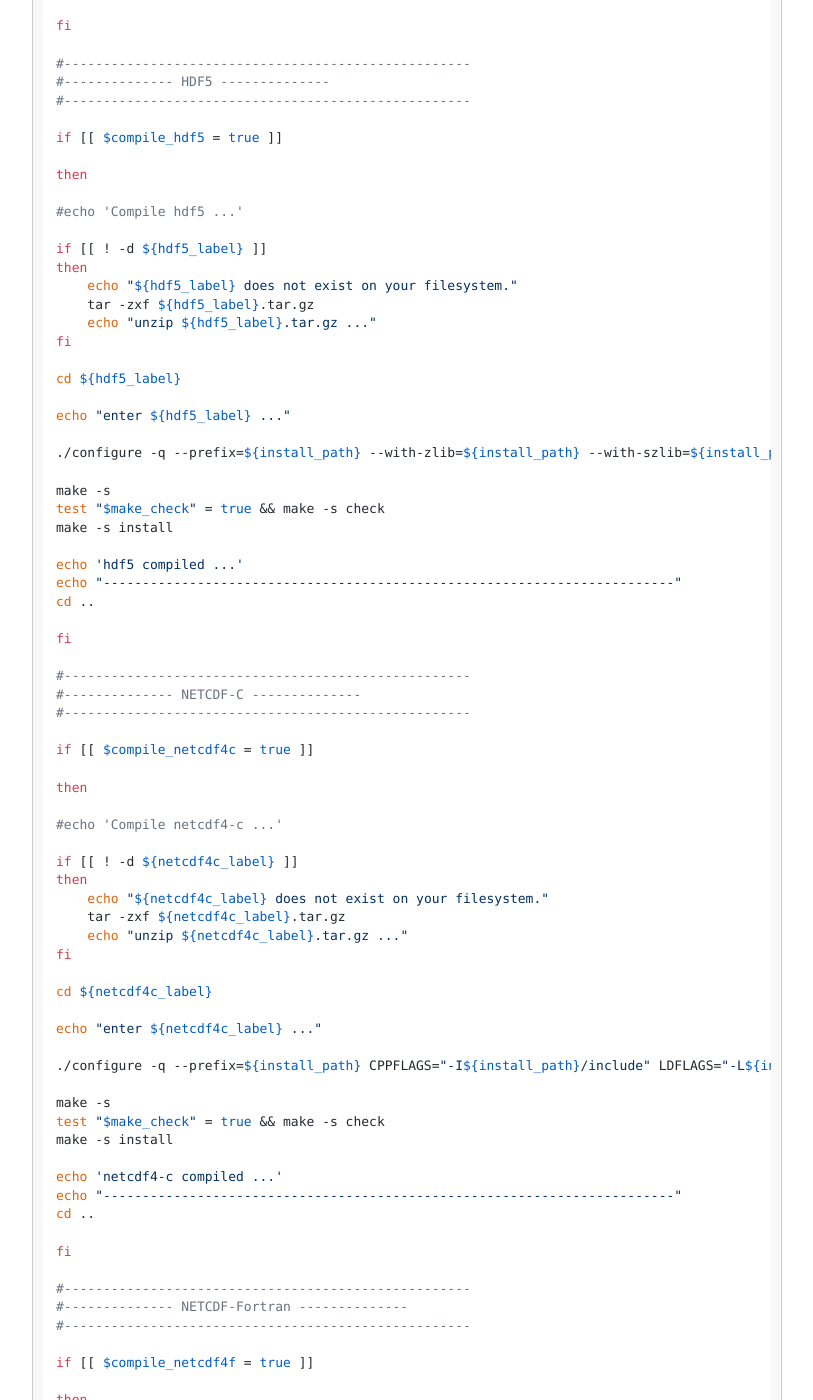
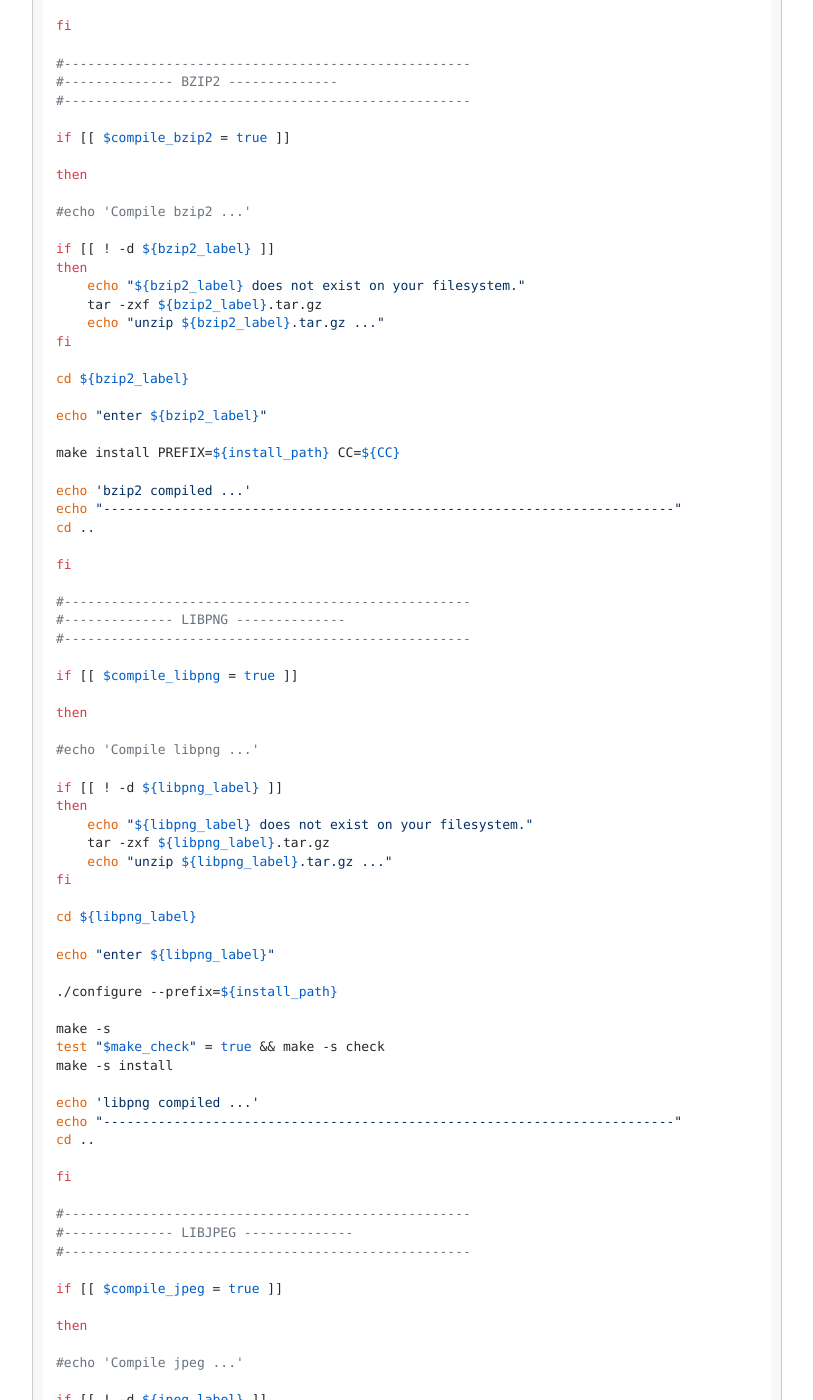
Before and after one commit to CryoECNU/cryoecnu.github.io, a Jekyll site: the page built from _posts/2021-10-09-编译NETCDF和MPICH.md, in a window 1280 px wide and 1400 px high, scrolled down 4303 px. Shown: the whole window, without its empty margins (233-1046 px from the left). Built offline with Jekyll 4.4.1, drawn with Linux system fonts in a browser that asks for light colours; nearby versions of some CDN libraries; comment, search, counter and statistics services are not loaded; some of the changed text lies outside the part shown.

Commit message:
Update 2021-10-09-编译NETCDF和MPICH.md

```diff
--- a/_posts/2021-10-09-编译NETCDF和MPICH.md
+++ b/_posts/2021-10-09-编译NETCDF和MPICH.md
@@ -1,16 +1,16 @@
 ---
 layout: post
-title: 编译netcdf和mpich
+title: 编译netcdf、mpich和Jasper库
 date: 2021-10-09
 categories: blog
 description:
-tags: [Software, netcdf, mpich, compile]
+tags: [Software, netcdf, mpich, jasper, compile]
 header-img: img/top.png    #这篇文章标题背景图片
 ---
 
-在MAC OS下面，不管是MACPORTS还是HOMEBREW安装的gcc、netcdf、mpich包，安装的时候都没问题，但是用来编译其他程序（比如编译VIC模型）的时候总报莫名其妙的错误。没办法，只好自己编译NETCDF和MPICH库了。优点是可以确保编译所有库都用的相同编译器，缺点是麻烦且又些耗时间。需要注意的是NETCDF库，要是图方便其实也可以使用NETCDF-4.1.3，因为再往后的版本就是C和FORTRAN版本分开了，要编译两个，会麻烦些。另外，要注意，gcc新版本编译NETCDF4.1.3会报错。所以建议都用<span style="color:red">**GCC7**</span>。
+在MAC OS下面，不管是MACPORTS还是HOMEBREW安装的gcc、netcdf、mpich包，安装的时候都没问题，但是用来编译其他程序（比如编译VIC模型）的时候总报莫名其妙的错误。没办法，只好自己编译NETCDF、MPICH等库。优点是可以确保编译所有库都用的相同编译器，缺点是麻烦且又些耗时间。需要注意的是NETCDF库，要是图方便其实也可以使用NETCDF-4.1.3，因为再往后的版本就是C和FORTRAN版本分开了，要编译两个，会麻烦些。另外，要注意，gcc新版本编译NETCDF4.1.3会报错。所以建议都用<span style="color:red">**GCC7**</span>。
 
-这里以homebrew安装的GCC7为例，写了一个bash脚本来简化安装一些常用的库：NETCDF-C、NETCDF-Fortran、MPICH等，为了让NETCDF支持NC4，还需要先编译zlib、szip和hdf5。
+这里以homebrew安装的GCC7为例，写了一个bash脚本来简化安装一些常用的库：NETCDF、MPICH等。为了让NETCDF支持NC4，还需要先编译zlib、szip和hdf5。
 
 NETCDF的编译顺序：
 
@@ -202,6 +202,135 @@
 fi
 
 #----------------------------------------------------
+#--------------         BZIP2          --------------
+#----------------------------------------------------
+
+if [[ $compile_bzip2 = true ]]
+
+then
+
+#echo 'Compile bzip2 ...'
+
+if [[ ! -d ${bzip2_label} ]]
+then
+    echo "${bzip2_label} does not exist on your filesystem."
+    tar -zxf ${bzip2_label}.tar.gz
+    echo "unzip ${bzip2_label}.tar.gz ..."
+fi
+
+cd ${bzip2_label}
+
+echo "enter ${bzip2_label}"
+
+make install PREFIX=${install_path} CC=${CC}
+
+echo 'bzip2 compiled  ...'
+echo "-------------------------------------------------------------------------"
+cd ..
+
+fi
+
+#----------------------------------------------------
+#--------------         LIBPNG         --------------
+#----------------------------------------------------
+
+if [[ $compile_libpng = true ]]
+
+then
+
+#echo 'Compile libpng ...'
+
+if [[ ! -d ${libpng_label} ]]
+then
+    echo "${libpng_label} does not exist on your filesystem."
+    tar -zxf ${libpng_label}.tar.gz
+    echo "unzip ${libpng_label}.tar.gz ..."
+fi
+
+cd ${libpng_label}
+
+echo "enter ${libpng_label}"
+
+./configure --prefix=${install_path}
+
+make -s
+test "$make_check" = true && make -s check
+make -s install
+
+echo 'libpng compiled  ...'
+echo "-------------------------------------------------------------------------"
+cd ..
+
+fi
+
+#----------------------------------------------------
+#--------------         LIBJPEG        --------------
+#----------------------------------------------------
+
+if [[ $compile_jpeg = true ]]
+
+then
+
+#echo 'Compile jpeg ...'
+
+if [[ ! -d ${jpeg_label} ]]
+then
+    echo "${jpeg_label} does not exist on your filesystem."
+    tar -zxf ${jpeg_label}.tar.gz
+    echo "unzip ${jpeg_label}.tar.gz ..."
+fi
+
+cd ${jpeg_label}
+
+echo "enter ${jpeg_label}"
+
+./configure --prefix=${install_path}
+
+make -s
+test "$make_check" = true && make -s check
+make -s install
+
+
+echo 'jpeg compiled  ...'
+echo "-------------------------------------------------------------------------"
+cd ..
+
+fi
+
+#----------------------------------------------------
+#--------------         JASPER         --------------
+#----------------------------------------------------
+
+if [[ $compile_jasper = true ]]
+
+then
+
+#echo 'Compile jasper ...'
+
+if [[ ! -d ${jasper_label} ]]
+then
+    echo "${jasper_label} does not exist on your filesystem."
+    tar -zxf ${jasper_label}.tar.gz
+    echo "unzip ${jasper_label}.tar.gz ..."
+fi
+
+cd ${jasper_label}
+
+echo "enter ${jasper_label}"
+
+./configure --prefix=${install_path}
+
+make -s
+test "$make_check" = true && make -s check
+make -s install
+
+echo 'jasper compiled  ...'
+echo "-------------------------------------------------------------------------"
+cd ..
+
+fi
+
+#----------------------------------------------------
 #--------------          HDF5          --------------
 #----------------------------------------------------
 
```
